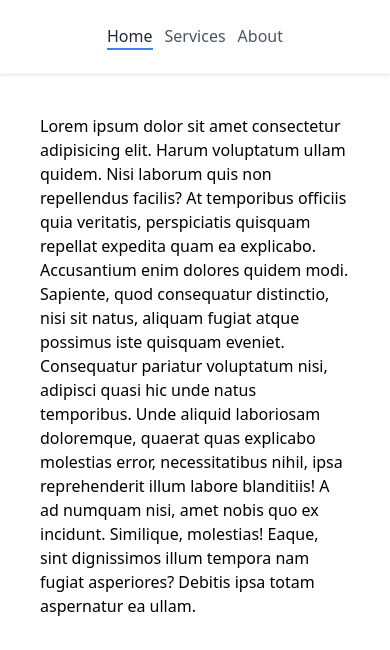
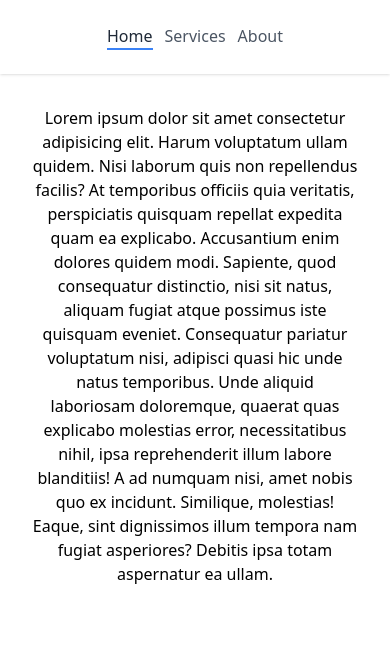
Before and after one commit to lalailamas/NextJS-ReactJS, a Next.js app: page /about in a window 390 px wide. Shown: the top 650 px of the page. Built offline with nearby package versions, Linux system fonts and the light colour scheme.

Commit message:
OK responsive

```diff
--- a/components/Table.jsx
+++ b/components/Table.jsx
@@ -4,7 +4,6 @@ function Table({ objects, openModal }) {
   return (
 
     <div className="-my-2 py-2 overflow-x-auto sm:-mx-6 sm:px-6 lg:-mx-8 pr-10 lg:px-8">
-      <section className="align-middle inline-block min-w-full shadow overflow-hidden bg-white shadow-dashboard px-8 pt-3 rounded-bl-lg rounded-br-lg" />
       <table className="min-w-full border border-collapse ">
         <thead>
           <tr>
--- a/src/app/about/page.jsx
+++ b/src/app/about/page.jsx
@@ -1,9 +1,7 @@
-import React from "react";
-
 function AboutPage() {
   return (
     <>
-      <p className="p-10">
+      <p className="p-4 md:p-10 text-center md:text-left">
         Lorem ipsum dolor sit amet consectetur adipisicing elit. Harum
         voluptatum ullam quidem. Nisi laborum quis non repellendus facilis? At
         temporibus officiis quia veritatis, perspiciatis quisquam repellat
--- a/src/app/layout.jsx
+++ b/src/app/layout.jsx
@@ -10,9 +10,11 @@ export const metadata = {
 export default function RootLayout({ children }) {
   return (
     <html lang="en">
-      <body>
+      <body className="flex flex-col min-h-screen">
         <Navigation />
-        {children}
+        <main className="flex-grow container mx-auto p-4 md:p-10">
+          {children}
+        </main>
       </body>
     </html>
   );
--- a/src/app/services/page.jsx
+++ b/src/app/services/page.jsx
@@ -1,7 +1,7 @@
 function Services() {
   return (
     <>
-      <p className="p-10">
+      <p className="p-4 md:p-10 text-center md:text-left">
         Lorem ipsum dolor sit amet consectetur adipisicing elit. Nihil,
         architecto. Est dolorum rerum repellendus commodi deserunt, excepturi
         harum debitis aspernatur vitae odio facere velit reiciendis voluptatibus
```
